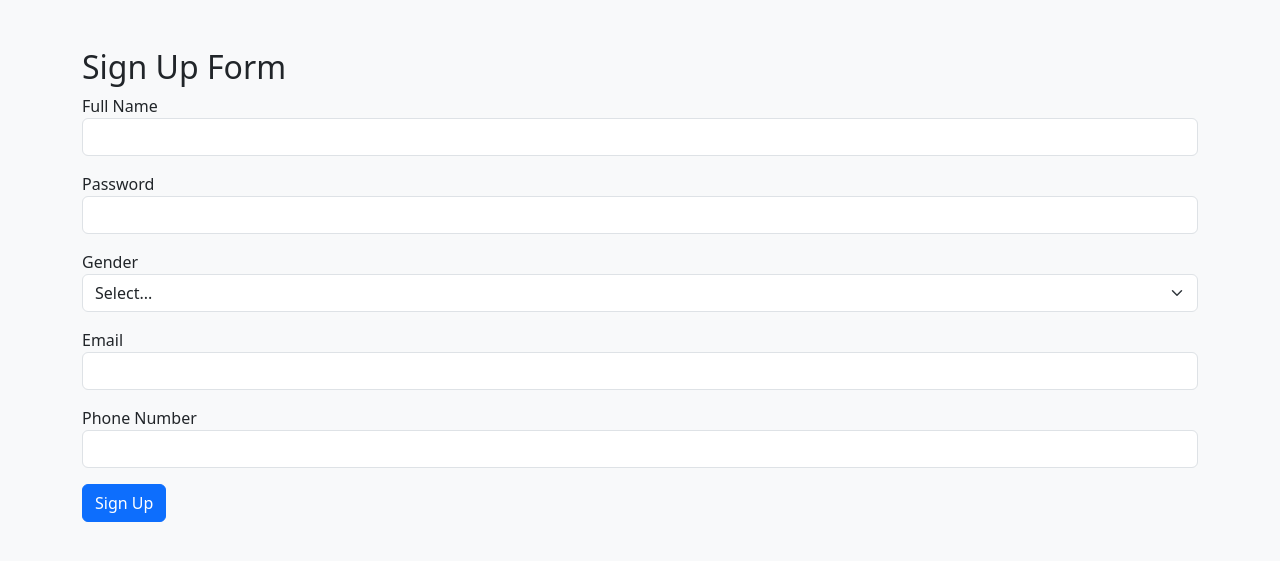
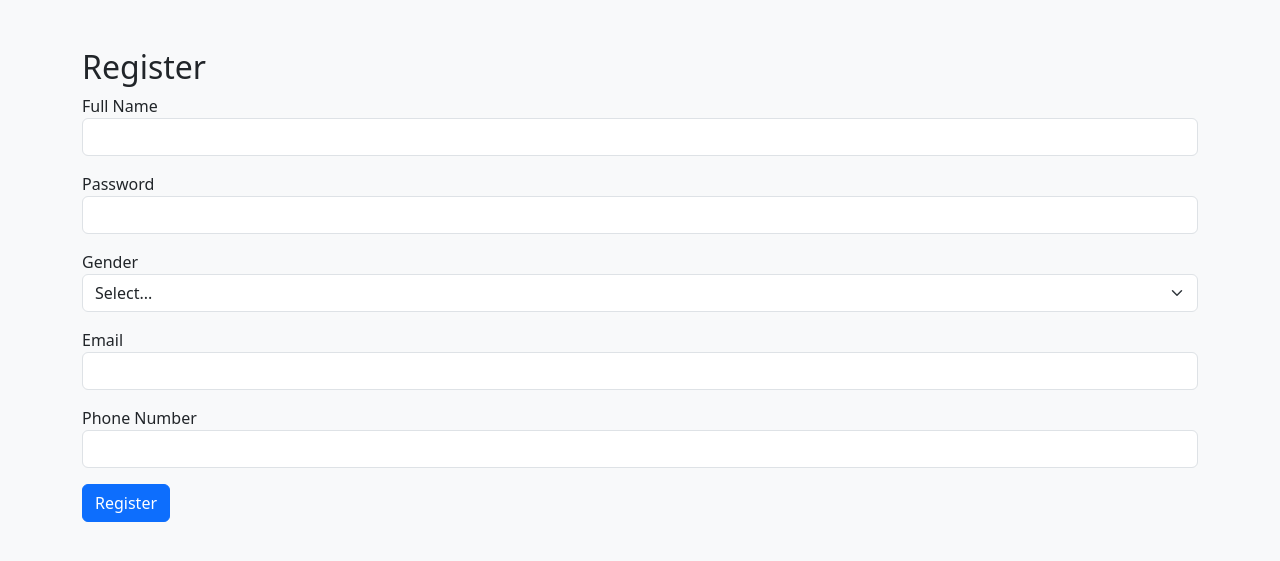
Before and after one commit to shinzq2/AceCourt_Membership, a PHP site: page /signup.php in a window 1280 px wide. Shown: the top 561 px of the page. Run offline with PHP 8.4, Linux system fonts and the light colour scheme.

Commit message:
signup.php

```diff
--- a/AceCourt_Membership/signup.php
+++ b/AceCourt_Membership/signup.php
@@ -24,12 +24,12 @@ if ($_SERVER['REQUEST_METHOD'] === 'POST') {
 <!DOCTYPE html>
 <html>
 <head>
-    <title>Sign Up</title>
+    <title>Register</title>
     <link href="https://cdn.jsdelivr.net/npm/bootstrap@5.3.0/dist/css/bootstrap.min.css" rel="stylesheet">
 </head>
 <body class="bg-light">
 <div class="container mt-5">
-    <h2>Sign Up Form</h2>
+    <h2>Register</h2>
     <form method="POST">
         <div class="mb-3">
             <label>Full Name</label>
@@ -55,7 +55,7 @@ if ($_SERVER['REQUEST_METHOD'] === 'POST') {
             <label>Phone Number</label>
             <input type="text" name="phoneNum" class="form-control" required>
         </div>
-        <button class="btn btn-primary" type="submit">Sign Up</button>
+        <button class="btn btn-primary" type="submit">Register</button>
 
         <?php if ($message): ?>
             <div class="alert alert-info mt-3"><?= $message ?></div>
```
